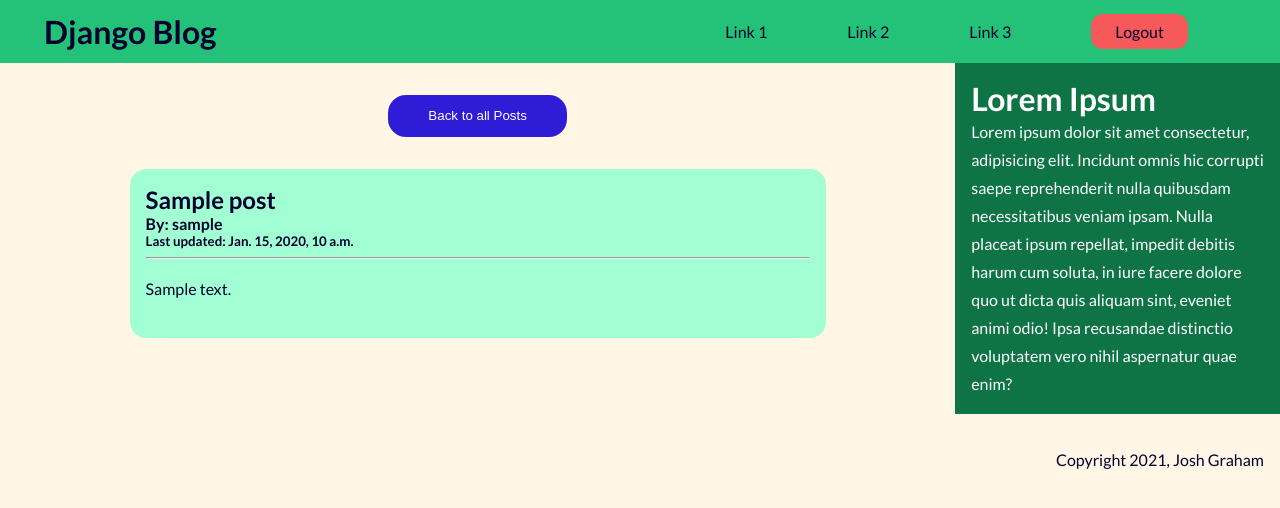
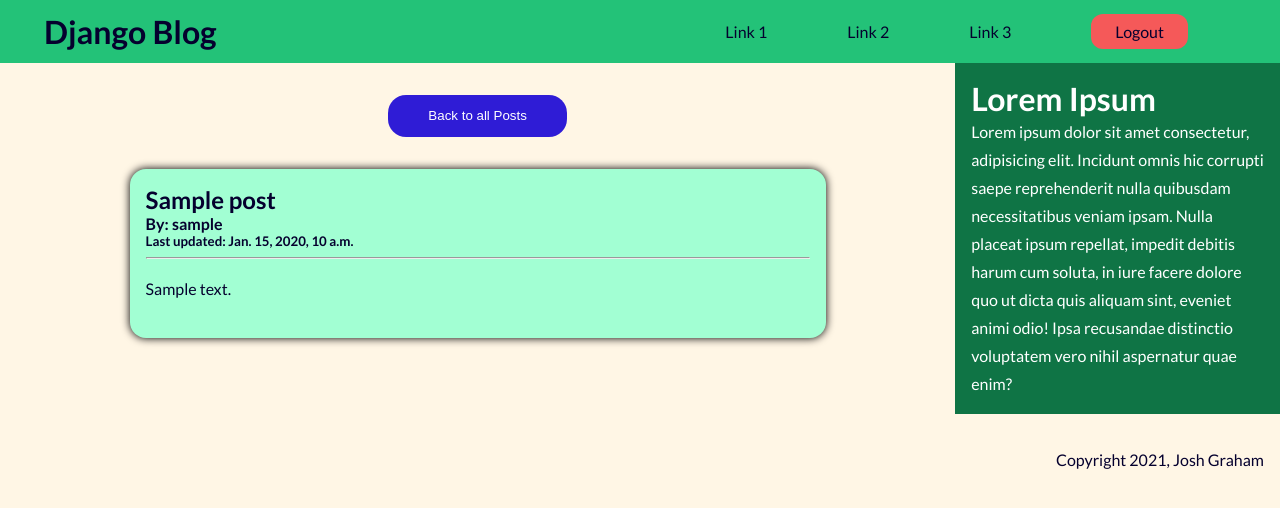
Before and after one commit to JoshGraham14/django-blog, a Django app: a page that uses blog/templates/base.html in a window 1280 px wide. Shown: the top 508 px of the page. Run offline with Django 3.2, Linux system fonts and the light colour scheme; tables that the repository leaves empty hold one stand-in row (values such as "Sample post").

```diff
--- a/static/css/blog.css
+++ b/static/css/blog.css
@@ -119,6 +119,7 @@ a {
 	background: rgb(162, 255, 211);
 	padding: 1em;
 	border-radius: 1rem;
+	box-shadow: 0 0 0.5em 0.01em black;
 }
 
 .card-text {
```
Also changed, not shown: blog-demo.gif (added).
